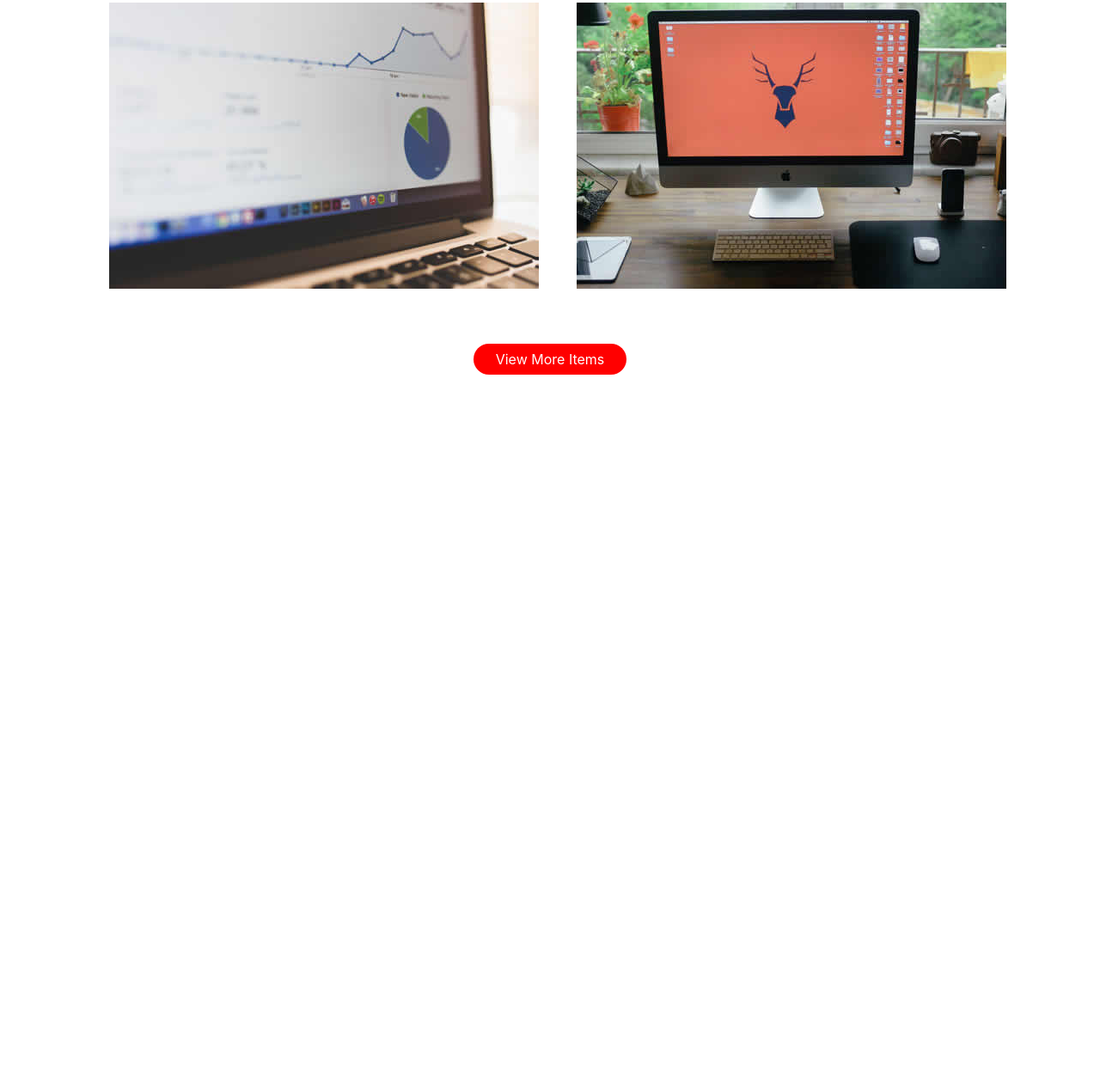
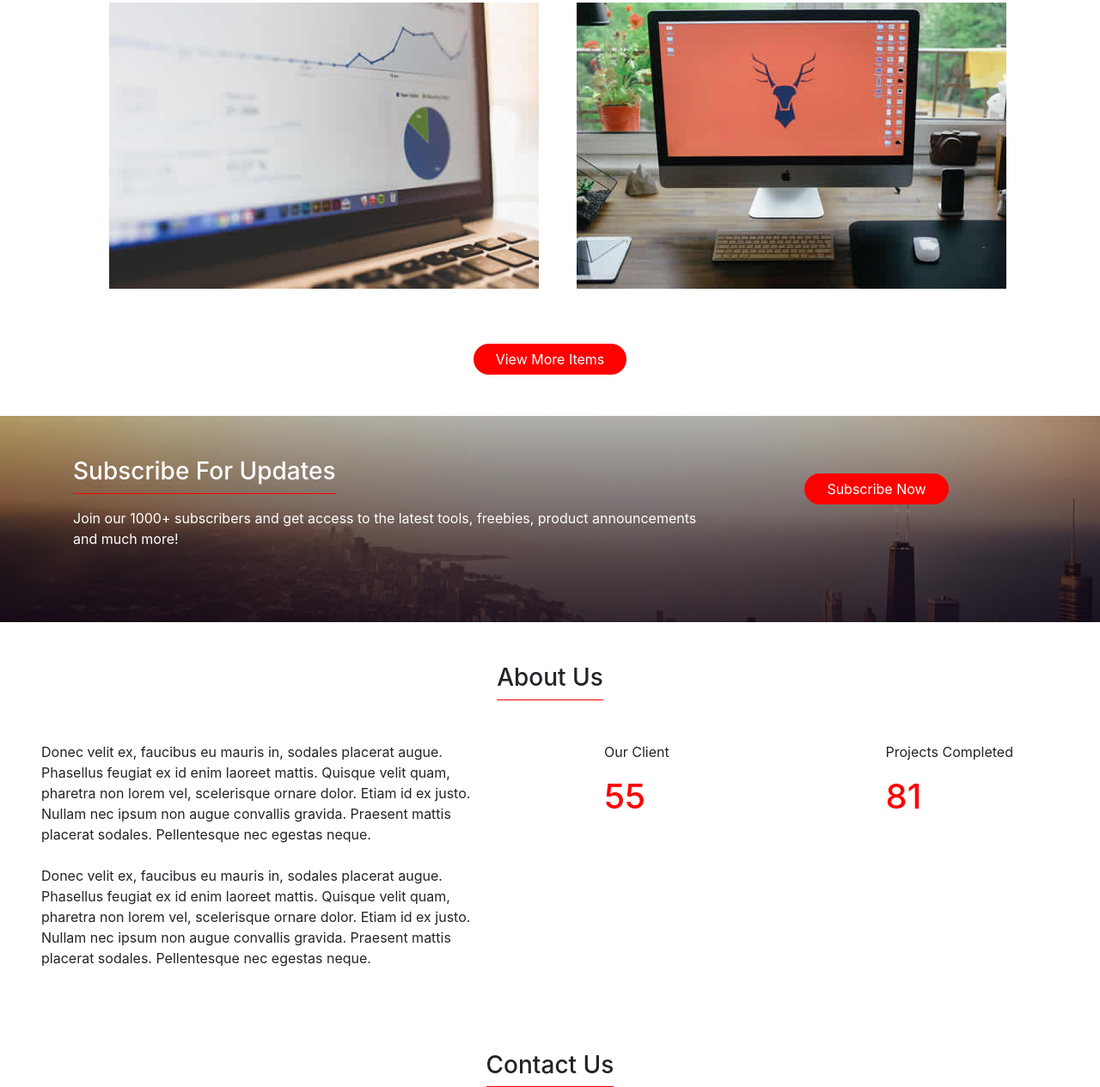
Before and after one commit to SamirulAlam/Project-2, a plain HTML site: page index.html in a window 1280 px wide. Shown: the part 1495-2760 px from the top of the page at 86% size. Before the commit the page ends 1979 px from the top, so only its background shows below. Drawn offline with Linux system fonts and the light colour scheme.

Commit message:
Second Commit

```diff
--- a/index.html
+++ b/index.html
@@ -134,7 +134,100 @@
     <!--      Gallary Section           -->
 
 
+    <!--!       SECTION Subscribe       -->
 
+    <div class="section-subscribe">
+        <div class="container">
+            <div class="row">
+                <div class="col-lg-8 d-flex justify-content-center flex-column">
+                    <div class="section-subscribe__title-container text-white mt-5">
+                        <h3>Subscribe For Updates</h3>
+                    </div>
+                    <div class="section-subscribe__paragraph-container text-white mt-3">
+                        <p class="para">
+                            Join our 1000+ subscribers and get access to the
+                            latest tools, freebies, product announcements and much more!
+                        </p>
+                    </div>
+                </div>
+                <div class="col-lg-4 d-flex justify-content-center align-items-center">
+                    <button class="btn">Subscribe Now</button>
+                </div>
+            </div>
+        </div>
+    </div>
+
+
+    <!--      !SECTION Subscribe       -->
+
+
+    <!--!        SECTION About          -->
+    <div class="section-about mt-5">
+        <div class="sectioon-about__title-container d-flex justify-content-center">
+            <div class="title-container__heading-item">
+                <h3>About Us</h3>
+            </div>
+        </div>
+        <div class="content">
+            <div class="row">
+                <div class="col-lg-6">
+                    <div class="section-about__paragraph-container m-5">
+                        <p class="para">
+                            Donec velit ex, faucibus eu mauris in, sodales placerat augue.
+                             Phasellus feugiat ex id enim laoreet mattis. Quisque velit quam,
+                             pharetra non lorem vel, scelerisque ornare dolor. Etiam id ex justo.
+                             Nullam nec ipsum non augue convallis gravida. Praesent mattis placerat
+                             sodales. Pellentesque nec egestas neque.<br><br> Donec velit ex, faucibus eu mauris in,
+                             sodales placerat augue. Phasellus feugiat ex id enim laoreet mattis. Quisque velit quam,
+                              pharetra non lorem vel, scelerisque ornare dolor. Etiam id ex justo. Nullam nec ipsum non augue convallis gravida.
+                               Praesent mattis placerat sodales. Pellentesque nec egestas neque.
+                        </p>
+                    </div>
+                </div>
+                <div class="col-lg-3">
+                    <div class="section-about__client-container m-5">
+                        <p class="par">Our Client</p>
+                        <h1 style="color: red">55</h1>
+                    </div>
+                </div>
+                <div class="col-lg-3">
+                    <div class="section-about__project-container m-5">
+                        <p class="para">Projects Completed</p>
+                        <h1 style="color: red;">81</h1>
+                    </div>
+                </div>
+            </div>
+        </div>
+    </div>
+
+
+
+    <!--        !SECTION About          -->
+
+
+    <!--!        SECTION Contact          -->
+
+    <div class="section-conatact mt-5">
+        <div class="sectioon-contact__title-container d-flex justify-content-center">
+            <div class="title-container__heading-item">
+                <h3>Contact Us</h3>
+            </div>
+        </div>
+        <div class="container">
+            <div class="row">
+                <div class="col-lg-8">
+
+                </div>
+                <div class="col-lg-4">
+
+                </div>
+            </div>
+        </div>
+    </div>
+
+
+
+    <!--        !SECTION Contact          -->
 
 
 
--- a/style.css
+++ b/style.css
@@ -1,5 +1,6 @@
 .section-hero__body-container{
-    background-image:linear-gradient( rgba(0, 0, 0, 0.3), rgba(15, 5, 20, 0.84)), url(./images/background.jpg);
+    background-image:linear-gradient( rgba(0, 0, 0, 0.3), rgba(15, 5, 20, 0.84)),
+                      url(./images/background.jpg);
     height: 100vh;
     background-position: center;
     background-size: cover;
@@ -37,3 +38,21 @@
     color: white;
     border-radius: 20px;
 }
+
+.section-subscribe{
+    background-image:linear-gradient( rgba(0, 0, 0, 0.3), rgba(15, 5, 20, 0.84)),
+                      url(./images/background.jpg);
+    background-attachment: fixed;
+    height: 30vh;
+}
+
+.section-subscribe__title-container{
+    border-bottom: 1px solid red;
+    width: fit-content;
+
+}
+
+.title-container__heading-item{
+    border-bottom: 1px solid red;
+    width: fit-content;
+}
```
